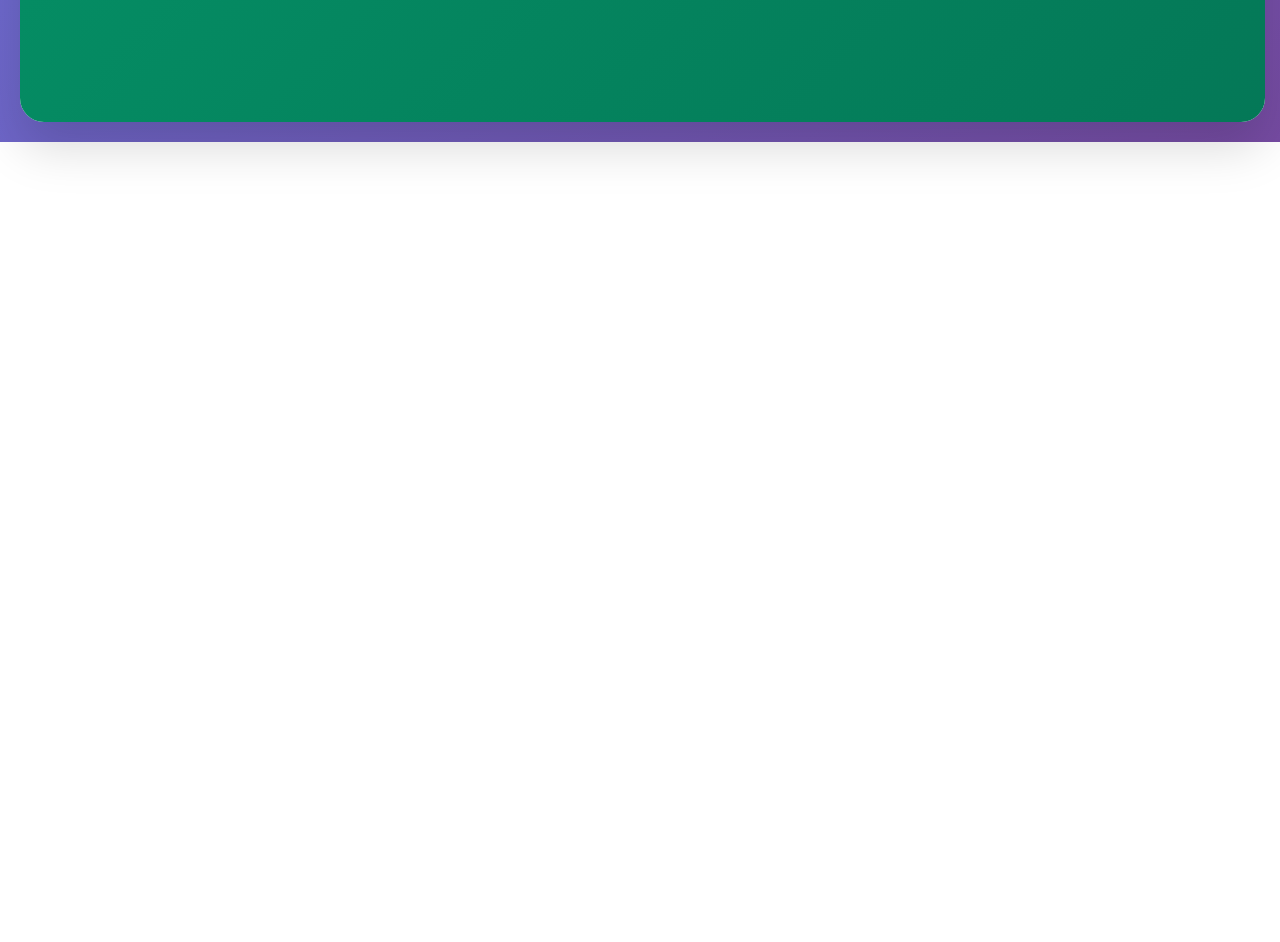
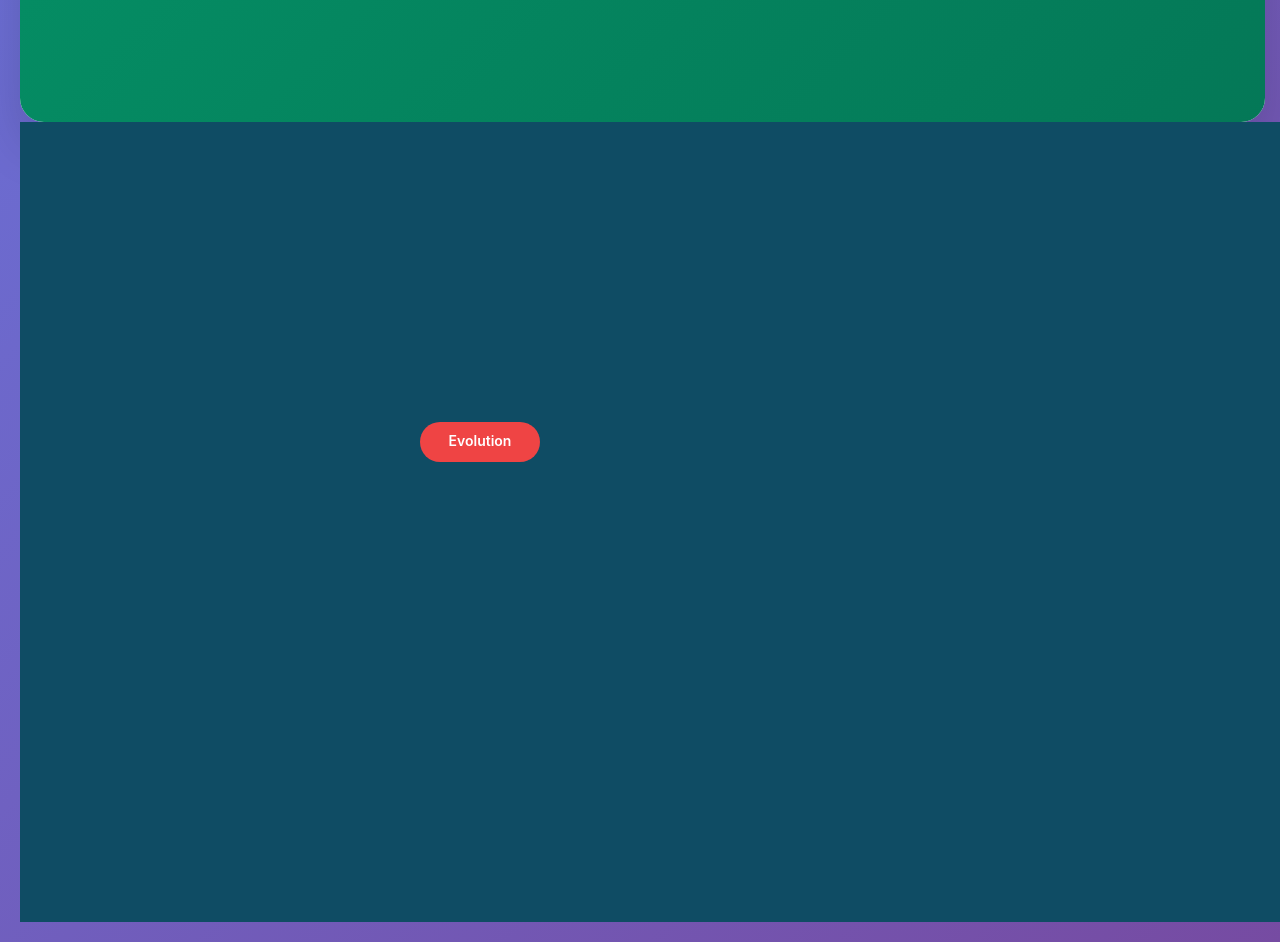
Before and after one commit to JithuMorrison/Rootrie, a React (Vite) app: page / in a window 1280 px wide. Shown: the part 1060-2002 px from the top of the page. Before the commit the page ends 1202 px from the top, so only its background shows below. Built offline with nearby package versions, Linux system fonts and the light colour scheme.

Commit message:
added mindmap maker

```diff
--- a/src/App.jsx
+++ b/src/App.jsx
@@ -15,6 +15,7 @@ import ClassDiagramMain from './classmain';
 import ClassDiagramMaker from './class';
 import DomainModelMain from './domainmodelmain';
 import DomainModelMaker from './domainmodel';
+import MindMapMaker from './projectsetup';
 
 // Diagram type constants
 const DIAGRAM_TYPES = {
@@ -736,6 +737,7 @@ const App = () => {
           </>
         )}
       </div>
+      <MindMapMaker />
     </div>
   );
 };
--- a/src/projectsetup.jsx
+++ b/src/projectsetup.jsx
@@ -1,97 +1,237 @@
-// projectsetup.js
-import React, { useState } from 'react';
+import React, { useState, useRef, useCallback, useEffect } from 'react';
+import { Plus, Trash2, Edit3 } from 'lucide-react';
 
-const ProjectSetup = ({ onCreate }) => {
-  const [projectSettings, setProjectSettings] = useState({
-    title: 'New Evolutionary Tree',
-    timelineStart: -500,
-    timelineEnd: 0,
-    timelineUnit: 'mya'
-  });
+const MindMapMaker = () => {
+  const svgRef = useRef(null);
+  const [nodes, setNodes] = useState([
+    {
+      id: 1,
+      text: 'Evolution',
+      x: 400,
+      y: 300,
+      level: 0,
+      parentId: null,
+      isRoot: true,
+      color: '#ef4444',
+      width: 120,
+      height: 40
+    }
+  ]);
 
-  const handleChange = (e) => {
-    const { name, value } = e.target;
-    setProjectSettings(prev => ({
-      ...prev,
-      [name]: value
-    }));
+  const [selectedNode, setSelectedNode] = useState(null);
+  const [editingNode, setEditingNode] = useState(null);
+  const [editText, setEditText] = useState('');
+  const [zoom, setZoom] = useState(1);
+  const [pan, setPan] = useState({ x: 0, y: 0 });
+  const [isDragging, setIsDragging] = useState(false);
+  const [dragStart, setDragStart] = useState({ x: 0, y: 0 });
+  const [dragNode, setDragNode] = useState(null);
+
+  const calculateNodeDimensions = (text) => {
+    const baseWidth = 80;
+    const charWidth = 7;
+    const width = Math.max(baseWidth, text.length * charWidth + 30);
+    return { width: Math.min(width, 250), height: 35 };
   };
 
-  const handleSubmit = (e) => {
-    e.preventDefault();
-    onCreate({
-      ...projectSettings,
-      timelineStart: parseFloat(projectSettings.timelineStart),
-      timelineEnd: parseFloat(projectSettings.timelineEnd)
-    });
+  const getConnectionPath = (parentNode, childNode) => {
+    const startX = (parentNode.x + parentNode.width / 2) * zoom + pan.x;
+    const startY = (parentNode.y + parentNode.height / 2) * zoom + pan.y;
+    const endX = (childNode.x + childNode.width / 2) * zoom + pan.x;
+    const endY = (childNode.y + childNode.height / 2) * zoom + pan.y;
+
+    const dx = endX - startX;
+    const dy = endY - startY;
+    const controlX = startX + dx / 2;
+
+    return `M ${startX} ${startY} C ${controlX} ${startY}, ${controlX} ${endY}, ${endX} ${endY}`;
+  };
+
+  const handleMouseDown = (e, node) => {
+    e.stopPropagation();
+    setSelectedNode(node.id);
+    setDragNode(node);
+    setIsDragging(true);
+    setDragStart({ x: e.clientX - pan.x - node.x * zoom, y: e.clientY - pan.y - node.y * zoom });
+  };
+
+  const handleMouseMove = useCallback((e) => {
+    if (isDragging && dragNode) {
+      const newX = (e.clientX - pan.x - dragStart.x) / zoom;
+      const newY = (e.clientY - pan.y - dragStart.y) / zoom;
+
+      setNodes(prev => prev.map(node =>
+        node.id === dragNode.id
+          ? { ...node, x: newX, y: newY }
+          : node
+      ));
+    }
+  }, [isDragging, dragNode, dragStart, zoom, pan]);
+
+  const handleMouseUp = useCallback(() => {
+    setIsDragging(false);
+    setDragNode(null);
+  }, []);
+
+  useEffect(() => {
+    document.addEventListener('mousemove', handleMouseMove);
+    document.addEventListener('mouseup', handleMouseUp);
+    return () => {
+      document.removeEventListener('mousemove', handleMouseMove);
+      document.removeEventListener('mouseup', handleMouseUp);
+    };
+  }, [handleMouseMove, handleMouseUp]);
+
+  const addNode = (parentId) => {
+    const parentNode = nodes.find(n => n.id === parentId);
+    if (!parentNode) return;
+
+    const newNode = {
+      id: Date.now(),
+      text: 'New Node',
+      x: parentNode.x + 200,
+      y: parentNode.y,
+      level: parentNode.level + 1,
+      parentId: parentId,
+      isRoot: false,
+      color: '#14b8a6',
+      ...calculateNodeDimensions('New Node')
+    };
+
+    setNodes([...nodes, newNode]);
+  };
+
+  const deleteNode = (nodeId) => {
+    const nodeToDelete = nodes.find(n => n.id === nodeId);
+    if (nodeToDelete?.isRoot) return;
+    const getChildren = (id) => nodes.filter(n => n.parentId === id).flatMap(c => [c, ...getChildren(c.id)]);
+    const toDelete = [nodeToDelete, ...getChildren(nodeId)];
+    const ids = toDelete.map(n => n.id);
+    setNodes(nodes.filter(n => !ids.includes(n.id)));
+    setSelectedNode(null);
+  };
+
+  const handleNodeDoubleClick = (node) => {
+    setEditingNode(node.id);
+    setEditText(node.text);
+  };
+
+  const updateNodeText = (nodeId, text) => {
+    if (!text.trim()) return;
+    setNodes(nodes.map(n => n.id === nodeId ? { ...n, text, ...calculateNodeDimensions(text) } : n));
+    setEditingNode(null);
+    setEditText('');
   };
 
   return (
-    <div className="project-setup">
-      <h2>Create New Project</h2>
-      <form onSubmit={handleSubmit}>
-        <div className="form-group">
-          <label>Project Title:</label>
+    <div className="mindmap-wrapper">
+      <svg
+        ref={svgRef}
+        className="canvas"
+        width="100%"
+        height="100%"
+      >
+        {nodes.map(node => node.parentId && (
+          <path
+            key={`line-${node.id}`}
+            d={getConnectionPath(nodes.find(n => n.id === node.parentId), node)}
+            stroke="#94a3b8"
+            strokeWidth="2"
+            fill="none"
+          />
+        ))}
+
+        {nodes.map(node => (
+          <g
+            key={node.id}
+            transform={`translate(${node.x * zoom + pan.x}, ${node.y * zoom + pan.y}) scale(${zoom})`}
+          >
+            <rect
+              width={node.width}
+              height={node.height}
+              rx={20}
+              fill={node.color}
+              onMouseDown={(e) => handleMouseDown(e, node)}
+              onDoubleClick={() => handleNodeDoubleClick(node)}
+            />
+            <text
+              x={node.width / 2}
+              y={node.height / 2}
+              textAnchor="middle"
+              dominantBaseline="middle"
+              fill="white"
+              fontSize="14"
+              fontWeight="600"
+            >
+              {node.text}
+            </text>
+
+            {selectedNode === node.id && (
+              <g transform={`translate(${node.width + 10}, ${-10}) scale(${1/zoom})`}>
+                <rect x={0} y={0} width={100} height={30} rx={6} fill="white" stroke="#cbd5e1" />
+                <g transform="translate(5,5)">
+                  <Plus size={18} color="#10b981" onClick={() => addNode(node.id)} style={{cursor:'pointer'}} />
+                </g>
+                {!node.isRoot && (
+                  <g transform="translate(35,5)">
+                    <Trash2 size={18} color="#ef4444" onClick={() => deleteNode(node.id)} style={{cursor:'pointer'}} />
+                  </g>
+                )}
+                <g transform="translate(65,5)">
+                  <Edit3 size={18} color="#3b82f6" onClick={() => handleNodeDoubleClick(node)} style={{cursor:'pointer'}} />
+                </g>
+              </g>
+            )}
+          </g>
+        ))}
+      </svg>
+
+      {editingNode && (
+        <div className="edit-box">
           <input
             type="text"
-            name="title"
-            value={projectSettings.title}
-            onChange={handleChange}
-            required
+            value={editText}
+            onChange={(e) => setEditText(e.target.value)}
+            onBlur={() => updateNodeText(editingNode, editText)}
+            onKeyDown={(e) => e.key === 'Enter' && updateNodeText(editingNode, editText)}
+            autoFocus
           />
         </div>
+      )}
 
-        <div className="form-row">
-          <div className="form-group">
-            <label>Timeline Start:</label>
-            <input
-              type="number"
-              name="timelineStart"
-              value={projectSettings.timelineStart}
-              onChange={handleChange}
-              required
-              step="1"
-              min="-10000"
-              max="0"
-            />
-          </div>
-
-          <div className="form-group">
-            <label>Timeline End:</label>
-            <input
-              type="number"
-              name="timelineEnd"
-              value={projectSettings.timelineEnd}
-              onChange={handleChange}
-              required
-              step="1"
-              min="-10000"
-              max="0"
-            />
-          </div>
-
-          <div className="form-group">
-            <label>Time Unit:</label>
-            <select
-              name="timelineUnit"
-              value={projectSettings.timelineUnit}
-              onChange={handleChange}
-            >
-              <option value="bya">Billion years ago (BYA)</option>
-              <option value="mya">Million years ago (MYA)</option>
-              <option value="kya">Thousand years ago (KYA)</option>
-              <option value="lya">Lakh years ago (Lakh YA)</option>
-              <option value="ya">Years ago (YA)</option>
-            </select>
-          </div>
-        </div>
-
-        <button type="submit" className="create-button">
-          Create Project
-        </button>
-      </form>
+      <style jsx>{`
+        .mindmap-wrapper {
+          width: 100vw;
+          height: 100vh;
+          background: #0f4c64;
+          position: relative;
+          overflow: hidden;
+        }
+        .canvas {
+          cursor: grab;
+        }
+        rect {
+          cursor: grab;
+        }
+        .edit-box {
+          position: absolute;
+          top: 20px;
+          left: 50%;
+          transform: translateX(-50%);
+          background: white;
+          padding: 8px;
+          border-radius: 8px;
+          box-shadow: 0 2px 6px rgba(0,0,0,0.2);
+        }
+        .edit-box input {
+          font-size: 14px;
+          padding: 6px 10px;
+          border: 1px solid #cbd5e1;
+          border-radius: 6px;
+        }
+      `}</style>
     </div>
   );
 };
 
-export default ProjectSetup;
+export default MindMapMaker;
```
